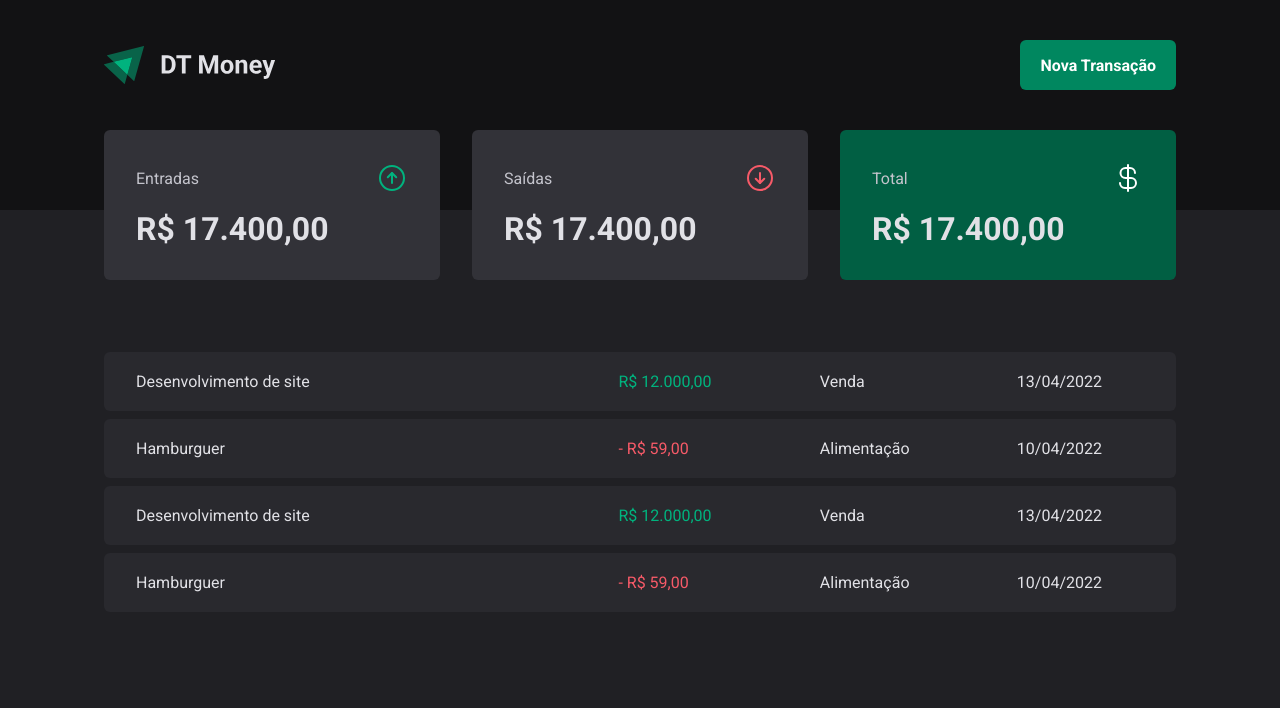
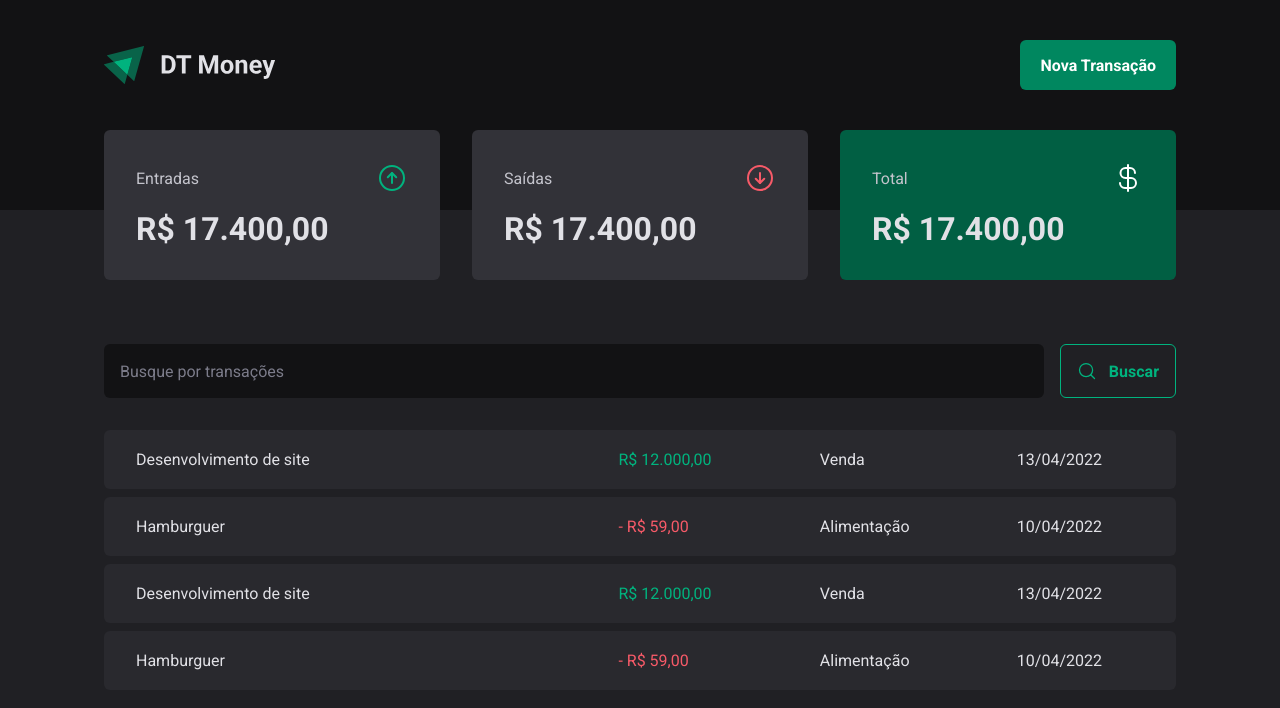
Before and after one commit to fabiomoura-m/dt-money, a React (Vite) app: page / in a window 1280 px wide. Shown: the top 708 px of the page. Built offline with nearby package versions, Linux system fonts and the light colour scheme.

Commit message:
Estrutura visual - Componente: SearchForm

```diff
--- /dev/null
+++ b/src/pages/Transactions/components/SearchForm/index.tsx
@@ -0,0 +1,14 @@
+import { SearchFormContainer } from './styles';
+import { MagnifyingGlass } from 'phosphor-react';
+
+export function SearchForm() {
+    return (
+        <SearchFormContainer>
+            <input type="text" placeholder="Busque por transações" />
+            <button type="submit">
+                <MagnifyingGlass size={20} />
+                Buscar
+            </button>
+        </SearchFormContainer>
+    );
+}
--- /dev/null
+++ b/src/pages/Transactions/components/SearchForm/styles.ts
@@ -0,0 +1,40 @@
+import styled from 'styled-components';
+
+export const SearchFormContainer = styled.form`
+    display: flex;
+    gap: 1rem;
+
+    input {
+        flex: 1;
+        border-radius: 6px;
+        border: 0;
+        background-color: ${props => props.theme['gray-900']};
+        color: ${props => props.theme['gray-300']};
+        padding: 1rem;
+
+        &::placeholder {
+            color: ${props => props.theme['gray-500']};
+        }
+    }
+
+    button {
+        display: flex;
+        align-items: center;
+        gap: 0.75rem;
+
+        border: 0;
+        padding: 1rem;
+        background-color: transparent;
+        border: 1px solid ${props => props.theme['green-300']};
+        color: ${props => props.theme['green-300']};
+        font-weight: bold;
+        border-radius: 6px;
+
+        &:hover {
+            background-color: ${props => props.theme['green-500']};
+            border: 1px solid ${props => props.theme['green-500']};
+            color: ${props => props.theme.white};
+            transition: background-color 0.2s, color 0.2s, border 0.2s;
+        }
+    }
+`;
--- a/src/pages/Transactions/index.tsx
+++ b/src/pages/Transactions/index.tsx
@@ -1,5 +1,6 @@
 import { Header } from '../../components/Header';
 import { Summary } from '../../components/Summary';
+import { SearchForm } from './components/SearchForm';
 import {
     PriceHighLight,
     TransactionsContainer,
@@ -12,6 +13,7 @@
             <Header />
             <Summary />
             <TransactionsContainer>
+                <SearchForm />
                 <TransactionsTable>
                     <tbody>
                         <tr>
--- a/src/pages/Transactions/styles.ts
+++ b/src/pages/Transactions/styles.ts
@@ -11,7 +11,7 @@
     width: 100%;
     border-collapse: separate;
     border-spacing: 0 0.5rem;
-    /* margin-top: 1.5rem; */
+    margin-top: 1.5rem;
 
     td {
         padding: 1.25rem 2rem;
```
